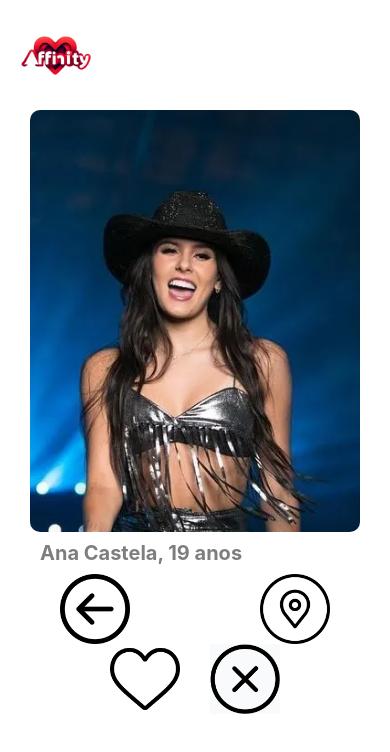
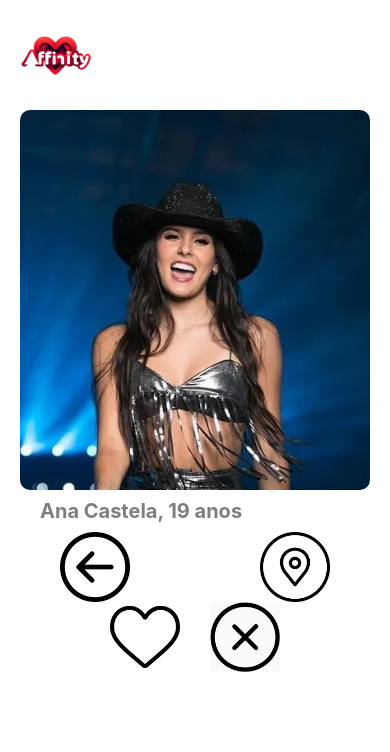
Before and after one commit to Tyran15/Affinity, a React Native app: screen /Match in a window 390 px wide. Shown: the top 752 px of the page. Built offline with nearby package versions, Linux system fonts and the light colour scheme.

Commit message:
Estilização da imagem do usuário na tela de match

```diff
--- a/screeens/Match.js
+++ b/screeens/Match.js
@@ -9,7 +9,7 @@ export default function Match() {
           <Image source={require('../assets/Imagens/Logo.png')} style={styles.imgLogo}/>
         </View>
         <View style={styles.pessoas}>
-            <Image source={require('../assets/Imagens/Ana Castela.png')} style={styles.imgPessoas}/>
+            <Image source={require('../assets/Imagens/Ana-Castela.png')} style={styles.imgPessoas}/>
         </View>
         <View style={styles.descPessoa}>
             <Text style={styles.textDesc}>Ana Castela, 19 anos</Text>
@@ -90,15 +90,16 @@ const styles = StyleSheet.create({
 
   pessoas:{
     width:'100%',
-    height:'50%',
+    height:380,
     paddingLeft:30,
     paddingRight:30,
     borderRadius:10,
+    alignItems: 'center',
   },
 
   imgPessoas:{
-    height:'100%',
-    width:'100%',
+    height:380,
+    width:350,
     borderRadius:10,
   },
   placeholder: {
```
Also changed, not shown: assets/Imagens/Ana-Castela.png (renamed from assets/Imagens/Ana Castela.png).
